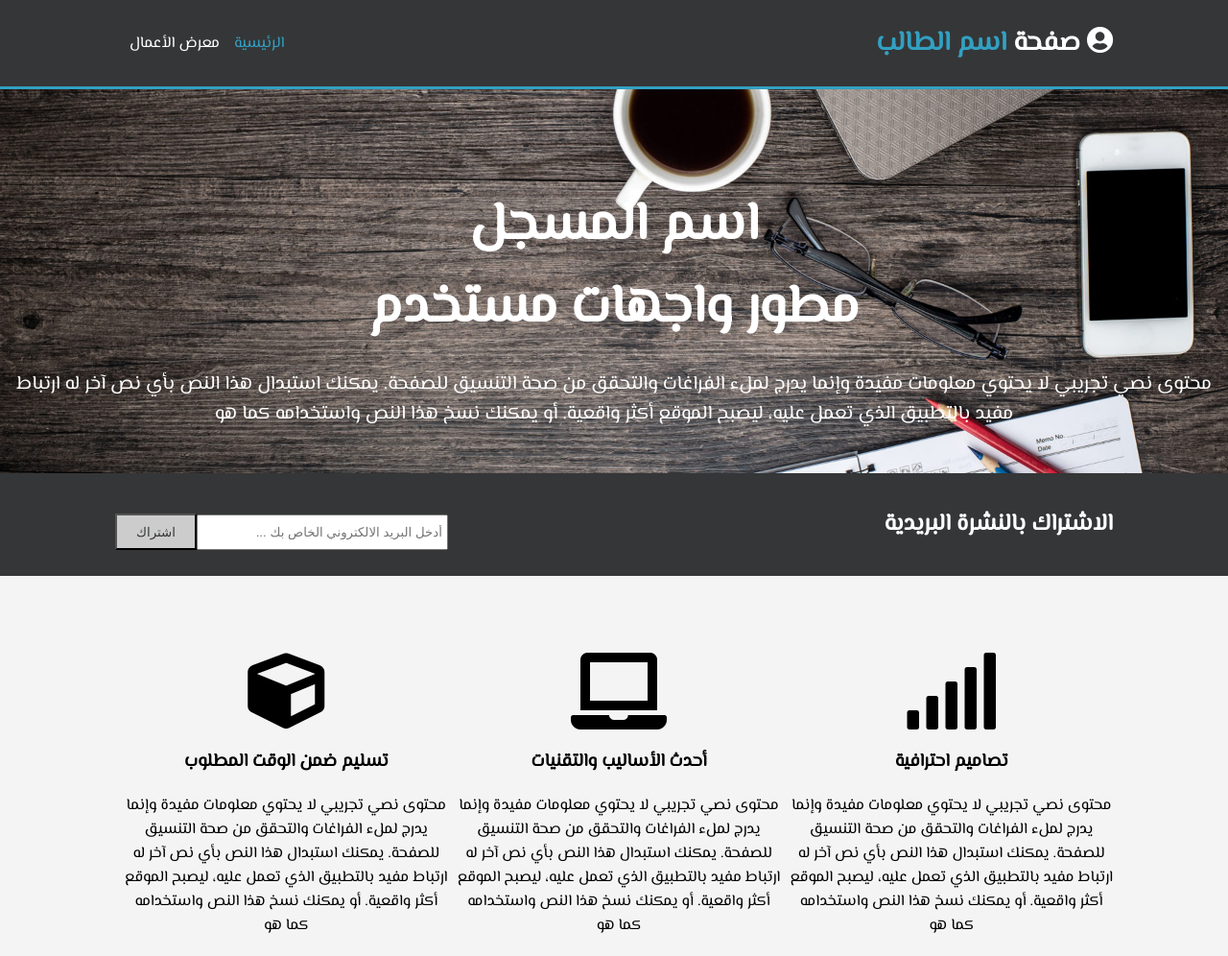
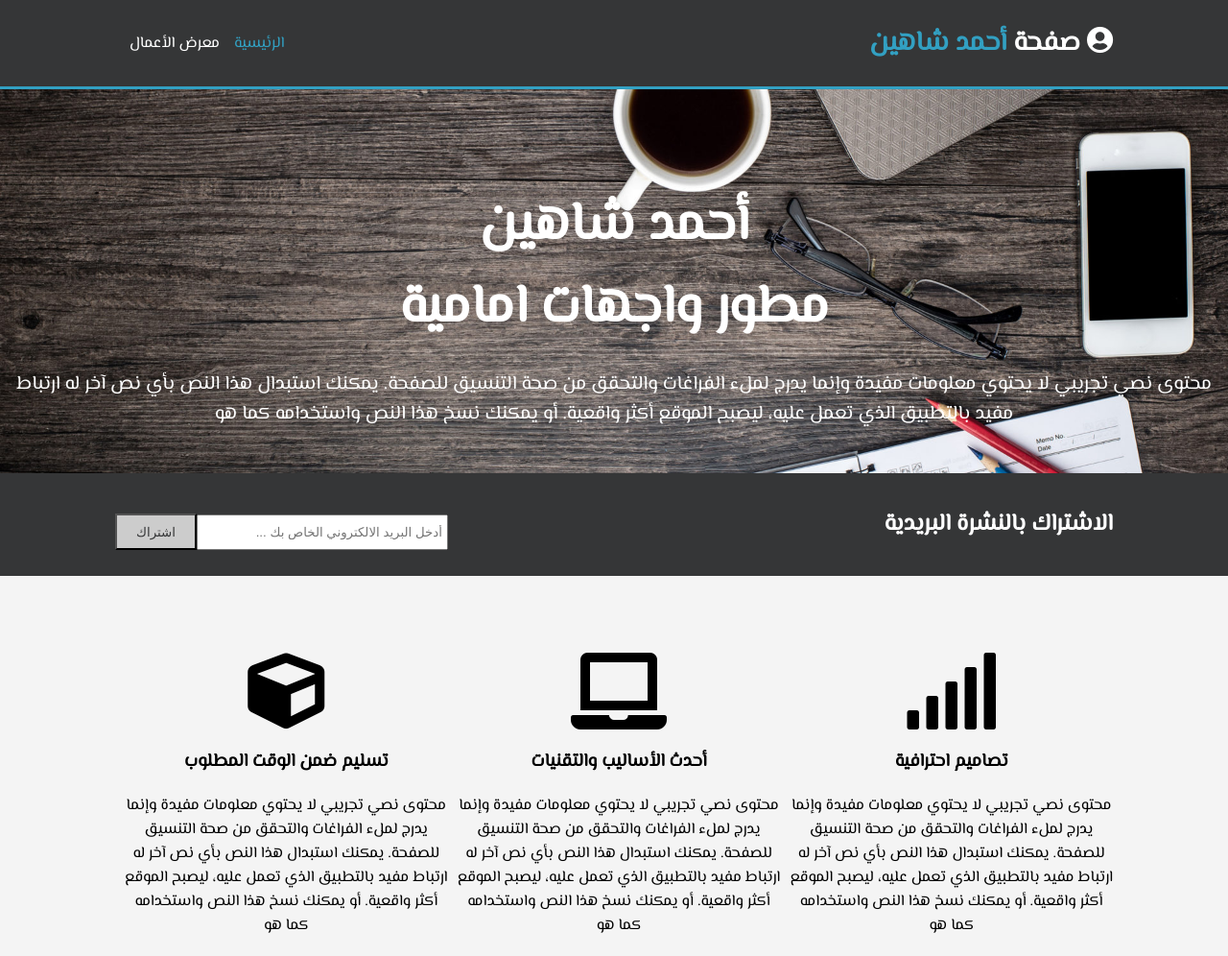
Before and after one commit to shahinovic/hasoub-web-app-demo, a plain HTML site: page index.html in a window 1280 px wide. Shown: the top 996 px of the page at 96% size. Drawn offline with nearby package versions, Linux system fonts and the light colour scheme.

Commit message:
change the name

```diff
--- a/index.html
+++ b/index.html
@@ -2,8 +2,8 @@
 <html>
     <head>
         <meta charset="utf-8">
-        <meta name="description" content="موقع شخصي لاسم الطالب">
-        <meta name="author" content="اسم الطالب">
+        <meta name="description" content="Ahmed Shahin Personal Website">
+        <meta name="author" content="Ahmed Shahin">
         <title>الموقع الشخصي</title>
         <link rel="stylesheet" href="css/style.css">
         <link rel="stylesheet" href="https://cdnjs.cloudflare.com/ajax/libs/font-awesome/5.15.2/css/all.min.css">
@@ -12,7 +12,7 @@
         <main>
             <section id="header">
                 <div id="branding" style="flex-grow: 8">
-                    <h1><a href="index.html"><i class="fa fa-user-circle"></i> صفحة <sapn class="highlight">اسم الطالب</sapn></a> </h1>
+                    <h1><a href="index.html"><i class="fa fa-user-circle"></i> صفحة <sapn class="highlight">أحمد شاهين</sapn></a> </h1>
                 </div>
                 <nav>
                     <ul>
@@ -24,7 +24,7 @@
             </section>
 
             <section id="showcase">
-                <h1>اسم المسجل <br> مطور واجهات مستخدم</h1>
+                <h1>أحمد شاهين <br> مطور واجهات امامية</h1>
                 <p>محتوى نصي تجريبي لا يحتوي معلومات مفيدة وإنما يدرج لملء الفراغات والتحقق من صحة التنسيق للصفحة. يمكنك استبدال هذا النص بأي نص آخر له ارتباط مفيد بالتطبيق الذي تعمل عليه، ليصبح الموقع أكثر واقعية. أو يمكنك نسخ هذا النص واستخدامه كما هو</p>
             </section>
 
```
Also changed, not shown: gallery.html (+1 -1 lines).
